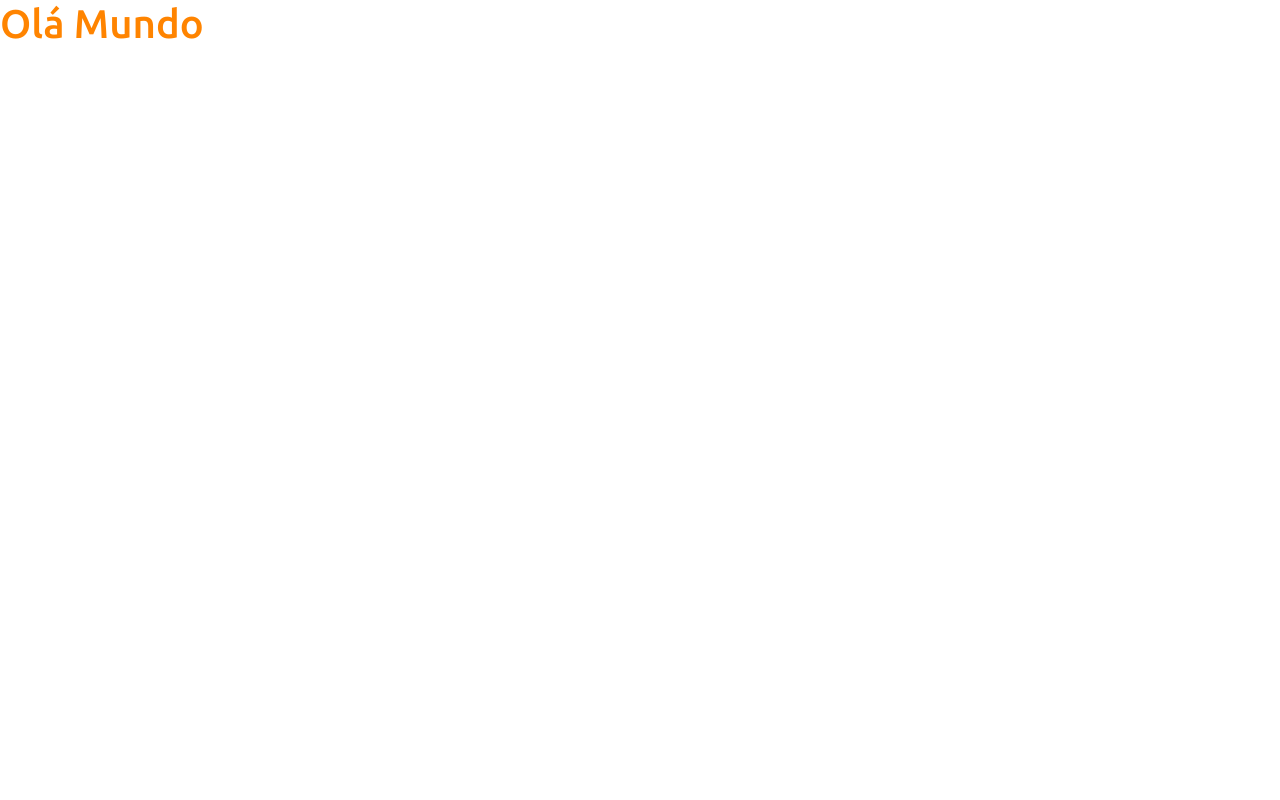
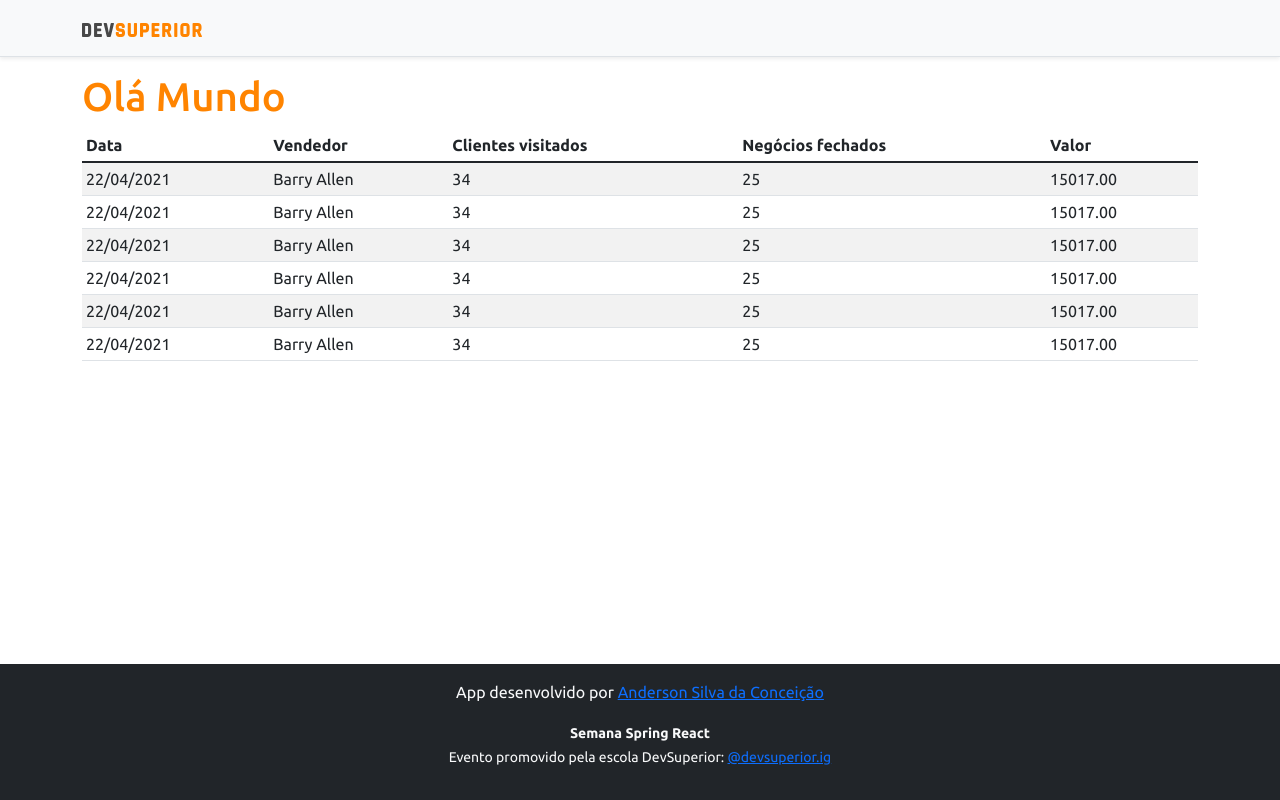
Before and after one commit to anderson-conceicao/vendas-react-spring, a React (Create React App) app in the folder frontend/: page / in a window 1280 px wide. Built offline with nearby package versions, Linux system fonts and the light colour scheme.

Commit message:
Basic static components

```diff
--- a/frontend/src/App.tsx
+++ b/frontend/src/App.tsx
@@ -1,11 +1,19 @@
+import DataTable from 'components/DataTable';
+import Footer from 'components/Footer';
+import NavBar from 'components/NavBar';
 import React from 'react';
 
 
 function App() {
   return (
-    <div>
-      <h1 className="text-primary">Olá Mundo</h1>
-    </div>
+    <>
+      <NavBar />
+      <div className="container">
+        <h1 className="text-primary">Olá Mundo</h1>
+        <DataTable/>
+      </div>
+      <Footer/>
+    </>
   );
 }
 
--- /dev/null
+++ b/frontend/src/components/DataTable/index.tsx
@@ -0,0 +1,62 @@
+import React from 'react';
+
+
+
+const DataTable = () => {
+    return (
+        <div className="table-responsive">
+            <table className="table table-striped table-sm">
+                <thead>
+                    <tr>
+                        <th>Data</th>
+                        <th>Vendedor</th>
+                        <th>Clientes visitados</th>
+                        <th>Negócios fechados</th>
+                        <th>Valor</th>
+                    </tr>
+                </thead>
+                <tbody>
+                <tr>
+                        <td>22/04/2021</td>
+                        <td>Barry Allen</td>
+                        <td>34</td>
+                        <td>25</td>
+                        <td>15017.00</td>
+                    </tr> <tr>
+                        <td>22/04/2021</td>
+                        <td>Barry Allen</td>
+                        <td>34</td>
+                        <td>25</td>
+                        <td>15017.00</td>
+                    </tr> <tr>
+                        <td>22/04/2021</td>
+                        <td>Barry Allen</td>
+                        <td>34</td>
+                        <td>25</td>
+                        <td>15017.00</td>
+                    </tr> <tr>
+                        <td>22/04/2021</td>
+                        <td>Barry Allen</td>
+                        <td>34</td>
+                        <td>25</td>
+                        <td>15017.00</td>
+                    </tr> <tr>
+                        <td>22/04/2021</td>
+                        <td>Barry Allen</td>
+                        <td>34</td>
+                        <td>25</td>
+                        <td>15017.00</td>
+                    </tr> <tr>
+                        <td>22/04/2021</td>
+                        <td>Barry Allen</td>
+                        <td>34</td>
+                        <td>25</td>
+                        <td>15017.00</td>
+                    </tr>
+                </tbody>
+            </table>
+        </div>
+    );
+}
+
+export default DataTable;
--- /dev/null
+++ b/frontend/src/components/Footer/index.tsx
@@ -0,0 +1,17 @@
+import React from 'react';
+
+
+
+const Footer = () => {
+    return (
+        <footer className="footer mt-auto py-3 bg-dark">
+            <div className="container">
+                <p className="text-light">App desenvolvido por <a href="https://github.com/anderson-conceicao" target="_blank" rel="noreferrer">Anderson Silva da Conceição</a></p>
+                <p className="text-light"><small><strong>Semana Spring React</strong><br />
+                    Evento promovido pela escola DevSuperior: <a href="https://instagram.com/devsuperior.ig" target="_blank" rel="noreferrer">@devsuperior.ig</a></small></p>
+            </div>
+        </footer>
+    );
+}
+
+export default Footer;
--- /dev/null
+++ b/frontend/src/components/NavBar/index.tsx
@@ -0,0 +1,17 @@
+import React from 'react';
+import ImgDsDark from 'assets/img/ds-dark.svg'
+
+
+const NavBar = () => {
+    return (
+        <div className="d-flex flex-column flex-md-row align-items-center p-3 px-md-4 mb-3 bg-light border-bottom shadow-sm">
+  <div className="container">
+    <nav className="my-2 my-md-0 mr-md-3">
+      <img src={ImgDsDark} alt="DevSuperior" width="120" />
+    </nav>
+  </div>
+</div>
+    );
+}
+
+export default NavBar;
```
Also changed, not shown: frontend/src/assets/img/ds-dark.svg (added).
